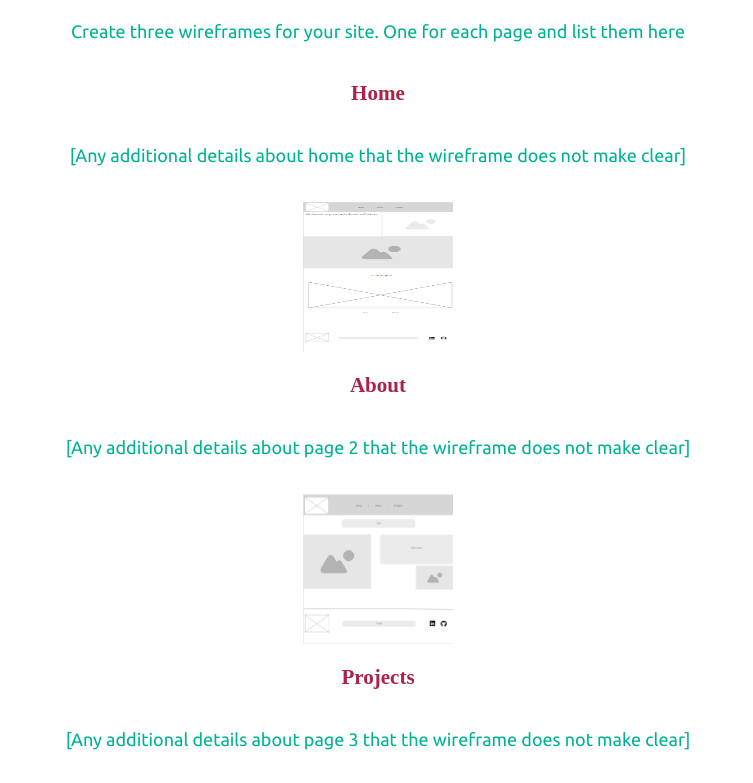
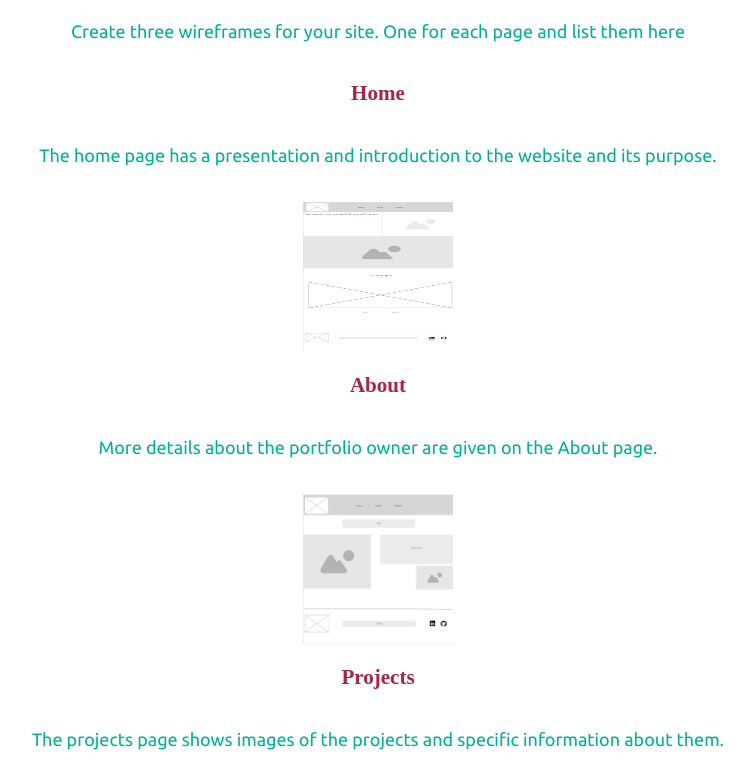
Before and after one commit to CFrancoChavez/WDD130, a plain HTML site: page mysite/site-plan.html in a window 1280 px wide. Shown: the part 4275-5058 px from the top of the page, without its empty margins (262-1015 px from the left). Drawn offline with Linux system fonts and the light colour scheme; a web font is replaced by a local one.

Commit message:
Explanation about de pages

```diff
--- a/mysite/site-plan.html
+++ b/mysite/site-plan.html
@@ -173,19 +173,19 @@
 
       <h3>Home</h3>
       <p>
-        [Any additional details about home that the wireframe does not make clear]
+        The home page has a presentation and introduction to the website and its purpose.
       </p>
       <img src="images/home.png" alt="home page wireframe">
 
       <h3>About</h3>
       <p>
-        [Any additional details about page 2 that the wireframe does not make clear]
+        More details about the portfolio owner are given on the About page.
       </p>
       <img src="images/about.png" alt="About wireframe">
 
       <h3>Projects</h3>
       <p>
-        [Any additional details about page 3 that the wireframe does not make clear]
+        The projects page shows images of the projects and specific information about them.
       </p>
       <img src="images/projects.png" alt="Projects wireframe">
     </main>
```
